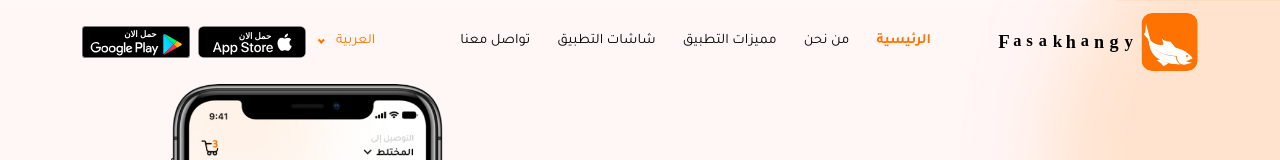
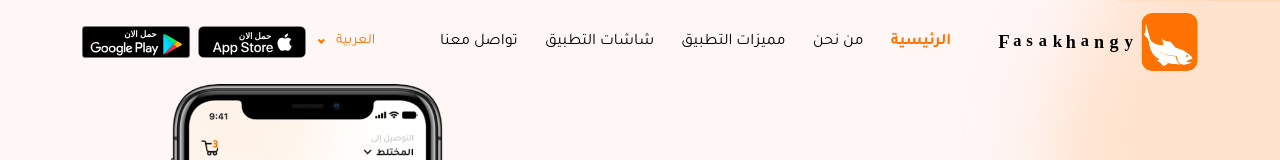
Before and after one commit to HELAL15/fasakhangy, a plain HTML site: page index.html in a window 1280 px wide. Shown: the top 160 px of the page. Drawn offline with nearby package versions, Linux system fonts and the light colour scheme.

Commit message:
edit style

```diff
--- a/styles/style.css
+++ b/styles/style.css
@@ -472,7 +472,7 @@ header .content-seconed{
   text-align: center;
   padding-right: .3rem;
   padding-left: .3rem;
-  font-size: .9rem;
+  font-size: 1rem;
 }
 
 @media(min-width:1440px){
```
